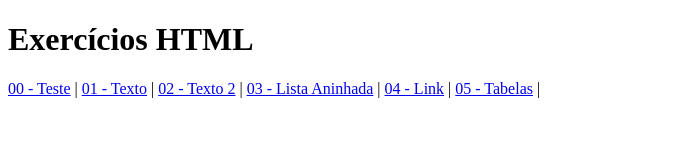
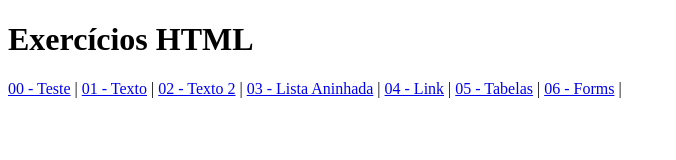
Before and after one commit to artturfs/Curso-HTML, a plain HTML site: page index.html in a window 1280 px wide. Shown: the whole page, without its empty margins (0-676 px from the left). Drawn offline with Linux system fonts and the light colour scheme.

Commit message:
all forms

```diff
--- a/index.html
+++ b/index.html
@@ -16,6 +16,7 @@
         <a href="exercicios/listaAninhada.html">03 - Lista Aninhada</a> |
         <a href="exercicios/link.html">04 - Link</a> |
         <a href="exercicios/tabela.html">05 - Tabelas</a> |
+        <a href="exercicios/form/form.html">06 - Forms</a> |
 
     </nav>
     <section id="conteudo"></section>
```
